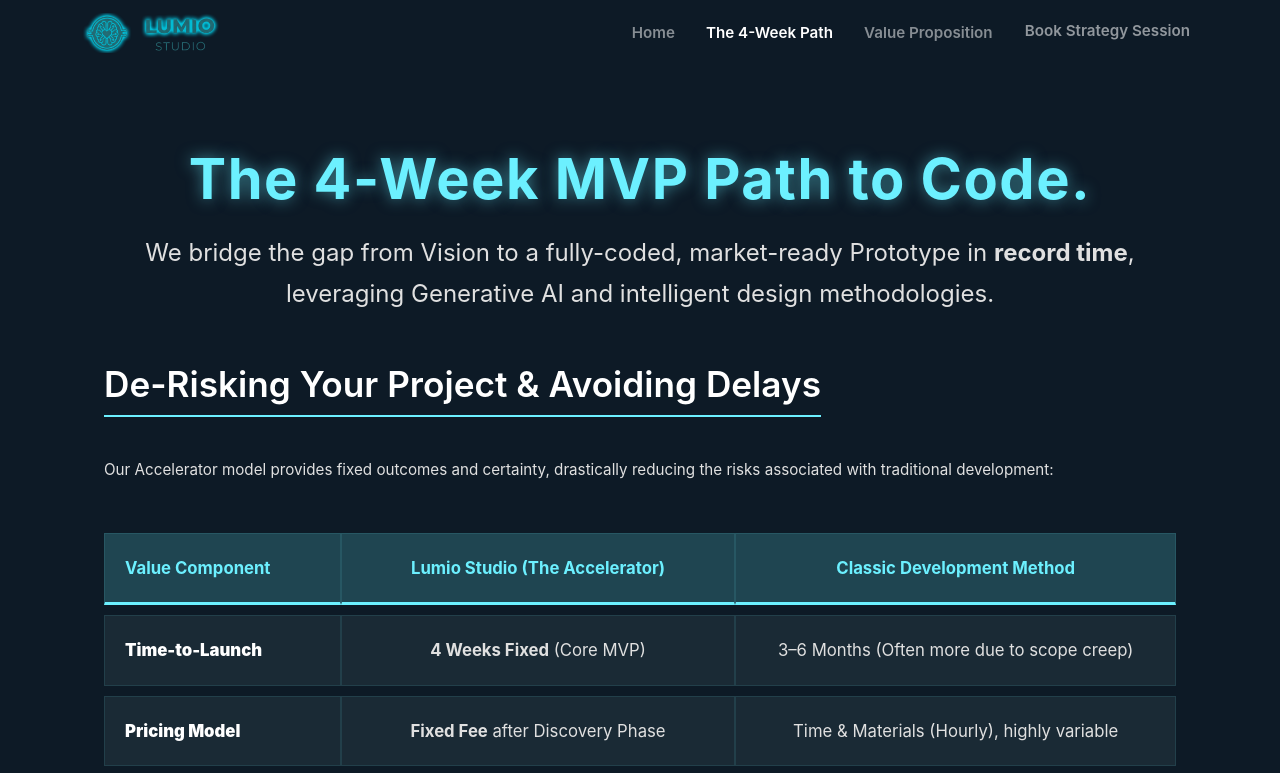
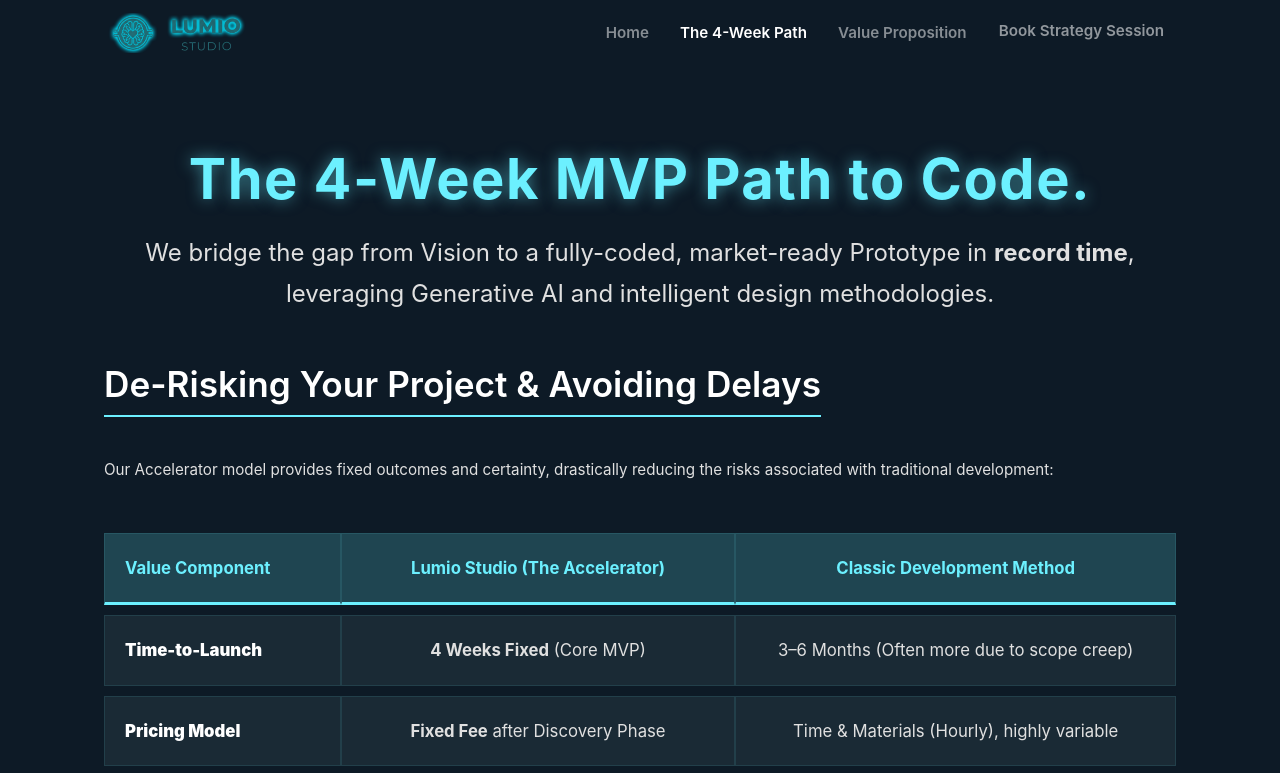
Before and after one commit to LumioProto/ai-product-site, a plain HTML site: page 4-weeks-path.html in a window 1280 px wide. Shown: the top 773 px of the page. Drawn offline with nearby package versions, Linux system fonts and the light colour scheme.

Commit message:
Update lumio.css

```diff
--- a/lumio.css
+++ b/lumio.css
@@ -45,6 +45,12 @@ html {
 .navbar-nav .nav-link {
     margin-left: 15px;
     font-weight: 600;
+}
+
+/* --- FIX: PULLING NAVBAR CONTENT INWARD --- */
+/* מגדיר רוחב מקסימלי למיכל התפריט כדי למשוך את הלוגו והקישורים פנימה */
+.navbar .container {
+    max-width: 85% !important; /* מגביל את הרוחב ל-90% ומכניס את התפריט פנימה */
 }
 
 /* Hero Section Background and Overlay */
```
